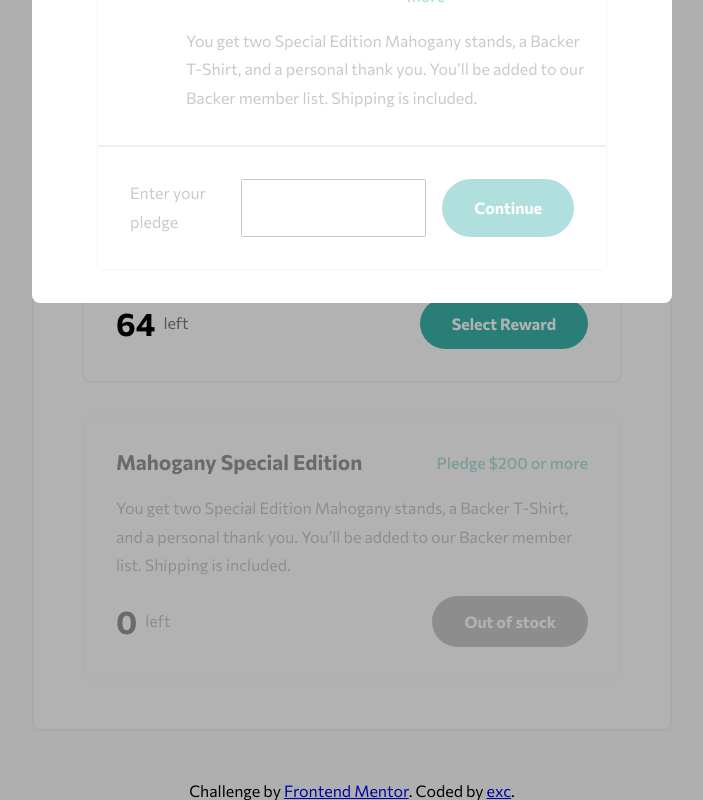
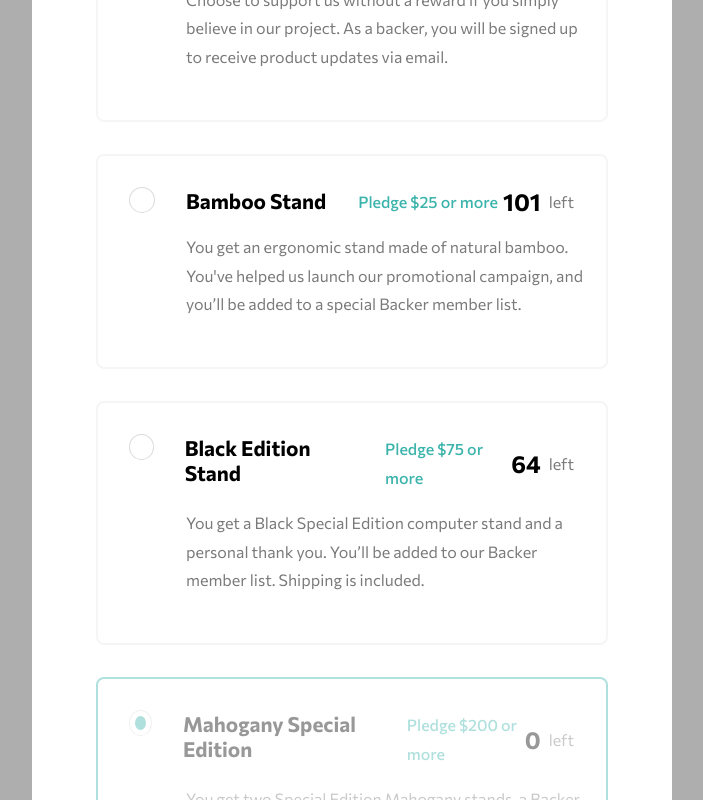
Before and after one commit to exchyphen/fm_crowdfunding-product-page, a React (Vite) app: page / in a window 1280 px wide. Both pictures are taken after a click on the button "Out of stock". Shown: the part 1457-2257 px from the top of the page, without its empty margins (288-991 px from the left). Built offline with nearby package versions, Linux system fonts and the light colour scheme.

Commit message:
complete modal desktop mode

```diff
--- a/src/App.css
+++ b/src/App.css
@@ -243,8 +243,10 @@ h1 {
     box-shadow: 0 0 0 200dvh rgba(0, 0, 0, 0.3);
     z-index: 2;
 
-    position: absolute;
-    top: 15%;
+    position: fixed;
+    top: 50%;
+    left: 50%;
+    transform: translate(-50%, -50%);
 }
 
 .backing-modal__close {
--- a/src/App.jsx
+++ b/src/App.jsx
@@ -16,7 +16,8 @@ import Pledge from "./components/pledge";
 function App() {
   const [windowWidth, setWindowWidth] = useState(window.innerWidth);
   const [mobileMenuState, setMobileMenuState] = useState(false);
-  const [backingModalState, setBackingModalState] = useState(true);
+  const [backingModalState, setBackingModalState] = useState(false);
+  const [activePledge, setActivePledge] = useState(-1);
   const mobileBreakpoint = 1200;
 
   /* dev: think about disabling clicks outside when modal state is active */
@@ -64,7 +65,7 @@ function App() {
 
     setBackingModalState(true);
 
-    /* dev: based on index, pre-select the given pledge */
+    setActivePledge(index);
   };
 
   /* initial load */
@@ -190,8 +191,9 @@ function App() {
               return index === 0 ? null : (
                 <Pledge
                   key={`Pledge${index}`}
+                  index={index}
                   data={data}
-                  onClick={handleModalButtons}
+                  onClick={() => handleModalButtons(index)}
                   modal={false}
                 ></Pledge>
               );
@@ -219,9 +221,11 @@ function App() {
               return (
                 <Pledge
                   key={`PledgeModal${index}`}
+                  index={index}
                   data={data}
-                  onClick={handleModalButtons}
+                  onClick={() => handleModalButtons(index)}
                   modal={true}
+                  active={activePledge === index}
                 ></Pledge>
               );
             })}
--- a/src/components/pledge.css
+++ b/src/components/pledge.css
@@ -59,6 +59,10 @@
     padding: 2rem 0;
 }
 
+.Pledge__container--modal-active {
+    border: 2px solid var(--moderate-cyan);
+}
+
 .Pledge__label {
     display: flex;
     flex-direction: column;
@@ -75,6 +79,14 @@
 .Pledge__title-container--modal {
     justify-content: flex-start;
     gap: 2rem;
+}
+
+.Pledge__title-container--modal:hover {
+    cursor: pointer;
+}
+
+.Pledge__title-container--modal:hover .Pledge__title {
+    color: var(--moderate-cyan);
 }
 
 .Pledge__reward--modal {
@@ -107,13 +119,46 @@
 .Pledge__enter-amount-container {
     display: flex;
     justify-content: space-between;
+    align-items: center;
     padding: 2rem;
     padding-bottom: 0;
 
-    border-top: 2px solid var(--accent-gray);
+    border-top: 2px solid var(--light-gray);
+    position: relative;
 }
 
 .Pledge__submit-container {
     display: flex;
     gap: 1rem;
 }
+
+.Pledge__custom-amount-container {
+    height: 100%;
+    position: relative;
+}
+
+.Pledge__custom-amount {
+    width: 120px;
+    height: 100%;
+    border-radius: 20rem;
+    border: 1px solid var(--accent-gray);
+    padding: 1rem 2rem;
+
+    font-family: "Commissioner", sans-serif;
+    font-size: 1rem;
+    font-weight: 700;
+    text-align: end;
+}
+
+.Pledge__custom-amount:focus {
+    outline: 1px solid var(--moderate-cyan);
+}
+
+.Pledge__custom-amount--sign {
+    font-weight: 700;
+    color: var(--accent-gray);
+    position: absolute;
+    top: 50%;
+    left: 1rem;
+    transform: translateY(-50%);
+}
--- a/src/components/pledge.jsx
+++ b/src/components/pledge.jsx
@@ -1,14 +1,32 @@
+import { useState } from "react";
 import "./pledge.css";
 
 const Pledge = (props) => {
   const data = props.data;
+  const [customAmount, setCustomAmount] = useState(data.minPledge);
+
+  const blockInvalidChar_Integer = (e) => {
+    if (["e", "E", "+", "-"].includes(e.key)) {
+      e.preventDefault();
+    }
+  };
+
+  const handleCustomAmount = (numStr) => {
+    let num = Number(numStr);
+
+    /* dev: deal with minPledge */
+
+    // only 2 decimals
+    setCustomAmount(Math.trunc(num * 100) / 100);
+  };
 
   return (
     <section
       className={
         "Pledge__container" +
         (data.remaining === 0 ? " Pledge__container--oos" : "") +
-        (props.modal ? " Pledge__container--modal" : "")
+        (props.modal ? " Pledge__container--modal" : "") +
+        (props.active ? " Pledge__container--modal-active" : "")
       }
     >
       {props.modal ? (
@@ -21,6 +39,9 @@ const Pledge = (props) => {
                 type="radio"
                 name="pledge"
                 disabled={data.remaining === 0 ? "disabled" : ""}
+                checked={props.active ? "checked" : ""}
+                readOnly
+                onClick={() => props.onClick()}
               ></input>
               <h3 className="Pledge__title">{data.title}</h3>
               {data.remaining >= 0 ? (
@@ -40,15 +61,26 @@ const Pledge = (props) => {
           </div>
 
           <p className="Pledge__description--modal">{data.description}</p>
+          {props.active ? (
             <div className="Pledge__enter-amount-container">
               <p>Enter your pledge</p>
               <div className="Pledge__submit-container">
-              <input type="text"></input>
+                <div className="Pledge__custom-amount-container">
+                  <p className="Pledge__custom-amount--sign">$</p>
+                  <input
+                    type="number"
+                    className="Pledge__custom-amount"
+                    value={customAmount}
+                    onKeyDown={blockInvalidChar_Integer}
+                    onChange={(e) => handleCustomAmount(e.target.value)}
+                  ></input>
+                </div>
                 <button className="std-button" type="submit">
                   Continue
                 </button>
               </div>
             </div>
+          ) : null}
         </label>
       ) : (
         <hgroup className="Pledge__title-container">
@@ -70,6 +102,7 @@ const Pledge = (props) => {
             className={
               "std-button" + (data.remaining === 0 ? " button--oos" : "")
             }
+            onClick={() => props.onClick()}
           >
             {data.remaining === 0 ? "Out of stock" : "Select Reward"}
           </button>
--- a/src/index.css
+++ b/src/index.css
@@ -1,3 +1,16 @@
+/* remove the up and down arrows default to input type number */
+input::-webkit-outer-spin-button,
+input::-webkit-inner-spin-button {
+    /* display: none; <- Crashes Chrome on hover */
+    -webkit-appearance: none;
+    margin: 0; /* <-- Apparently some margin are still there even though it's hidden */
+}
+
+input[type=number] {
+    -moz-appearance:textfield; /* Firefox */
+}
+
+
 :root {
   /* colors */
   --moderate-cyan: hsl(176, 50%, 47%);
```
Lines whose indentation alone changed are shown as unchanged.
